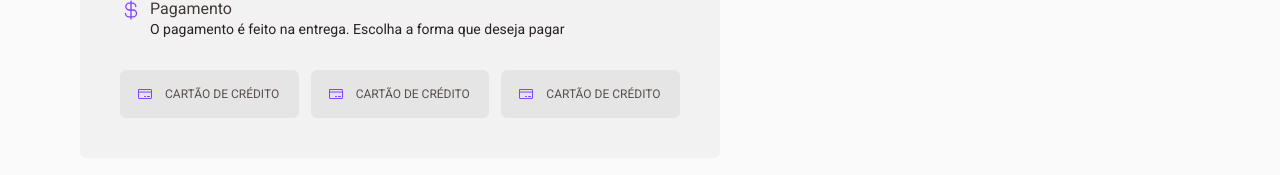
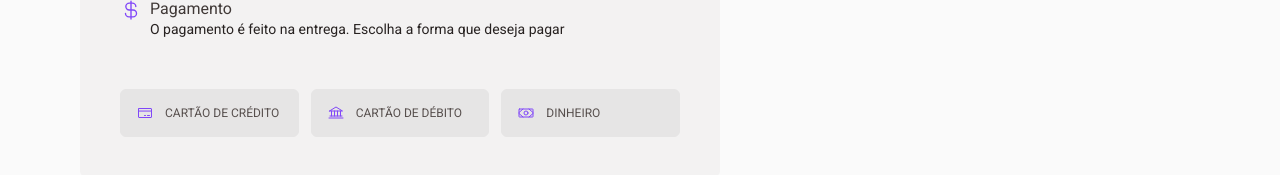
Before and after one commit to coutzera/coffee-delivery, a React (Vite) app: page /completedOrder in a window 1280 px wide. Shown: the part 591-766 px from the top of the page. Built offline with nearby package versions, Linux system fonts and the light colour scheme.

Commit message:
Finalizado o componente de metodo de pagamento

```diff
--- a/src/components/Header/index.tsx
+++ b/src/components/Header/index.tsx
@@ -17,13 +17,13 @@
         </NavLink>
 
         <HeaderButtonsContainer>
-          <HeaderButton variant="purple">
+          <HeaderButton $variant="purple">
             <MapPin size={20} weight="fill" />
             Rio de Janeiro, RJ
           </HeaderButton>
 
           <NavLink to="/completedOrder">
-            <HeaderButton variant="yellow">
+            <HeaderButton $variant="yellow">
               {cartQuantity > 0 && <span>{cartQuantity}</span>}
               <ShoppingCart size={20} weight="fill" />
             </HeaderButton>
--- a/src/components/Header/styles.tsx
+++ b/src/components/Header/styles.tsx
@@ -29,7 +29,7 @@
 `;
 
 interface HeaderButtonProps {
-  variant?: "purple" | "yellow";
+  $variant?: "purple" | "yellow";
 }
 
 export const HeaderButton = styled.button<HeaderButtonProps>`
@@ -69,16 +69,16 @@
     font-weight: 700;
   }
 
-  ${({ variant = "purple", theme }) => `
-    background-color: ${theme.colors[`brand-${variant}-light`]};
-    color: ${theme.colors[`brand-${variant}-dark`]};
+  ${({ $variant = "purple", theme }) => `
+    background-color: ${theme.colors[`brand-${$variant}-light`]};
+    color: ${theme.colors[`brand-${$variant}-dark`]};
 
     span {
-    background-color: ${theme.colors[`brand-${variant}-dark`]};}
+    background-color: ${theme.colors[`brand-${$variant}-dark`]};}
   `}
 
-  ${({ variant = "purple", theme }) =>
-    variant === "purple" &&
+  ${({ $variant = "purple", theme }) =>
+    $variant === "purple" &&
     css`
       svg {
         color: ${theme.colors[`brand-purple`]};
--- a/src/components/Input/index.tsx
+++ b/src/components/Input/index.tsx
@@ -16,7 +16,7 @@
   ({ error, className, rightText, ...props }, ref) => {
     return (
       <InputWrapper className={className}>
-        <InputStyleContainer hasError={!!error}>
+        <InputStyleContainer $hasError={!!error}>
           <InputStyled {...props} ref={ref} />
           {rightText && <RightText>{rightText}</RightText>}
         </InputStyleContainer>
--- a/src/components/Input/styles.ts
+++ b/src/components/Input/styles.ts
@@ -13,7 +13,7 @@
 `;
 
 interface InputStyleContainerProps {
-  hasError: boolean;
+  $hasError: boolean;
 }
 
 export const InputStyleContainer = styled.div<InputStyleContainerProps>`
@@ -35,8 +35,8 @@
     border-color: ${({ theme }) => theme.colors["brand-yellow-dark"]};
   }
 
-  ${({ theme, hasError }) =>
-    hasError &&
+  ${({ theme, $hasError }) =>
+    $hasError &&
     css`
       border-color: ${theme.colors["base-error"]};
     `}
--- a/src/components/Typograph.ts
+++ b/src/components/Typograph.ts
@@ -3,13 +3,13 @@
 interface TitleTextProps {
   color?: "title" | "subtitle" | "text";
   size?: "xl" | "l" | "m" | "s" | "xs";
-  weight?: string | number;
+  $weight?: string | number;
 }
 
 interface RegularTextProps {
   color?: "label" | "subtitle" | "text";
   size?: "l" | "m" | "s";
-  weight?: string | number;
+  $weight?: string | number;
 }
 
 export const TitleText = styled.h1<TitleTextProps>`
@@ -19,7 +19,7 @@
 
   font-family: ${({ theme }) => theme.fonts.title};
   line-height: 1.3;
-  font-weight: ${({ weight }) => weight ?? 800};
+  font-weight: ${({ $weight }) => $weight ?? 800};
 `;
 
 export const RegularText = styled.p<RegularTextProps>`
@@ -29,5 +29,5 @@
 
   font-family: ${({ theme }) => theme.fonts.regular};
   line-height: 1.3;
-  font-weight: ${({ weight }) => weight ?? 400};
+  font-weight: ${({ $weight }) => $weight ?? 400};
 `;
--- a/src/pages/CompletedOrder/components/CompleteOrderForm/PaymentOptions.tsx
+++ b/src/pages/CompletedOrder/components/CompleteOrderForm/PaymentOptions.tsx
@@ -1,12 +1,47 @@
+import { Bank, CreditCard, Money } from "phosphor-react";
 import { PaymentInput } from "../PaymentInput";
 import { PaymentOptionsContainer } from "./styles";
+import { useFormContext } from "react-hook-form";
+import { RegularText } from "../../../../components/Typograph";
+
+// eslint-disable-next-line react-refresh/only-export-components
+export const paymentMethod = {
+  credit: {
+    label: "Cartão de Crédito",
+    icon: <CreditCard size={16} />,
+  },
+  debit: {
+    label: "Cartão de Débito",
+    icon: <Bank size={16} />,
+  },
+  money: {
+    label: "Dinheiro",
+    icon: <Money size={16} />,
+  },
+};
 
 export function PaymentOptions() {
+  const {
+    register,
+    formState: { errors },
+  } = useFormContext();
+
+  const paymentMethodError = errors?.paymentMethod
+    ?.message as unknown as string;
+
   return (
     <PaymentOptionsContainer>
-      <PaymentInput />
-      <PaymentInput />
-      <PaymentInput />
+      {Object.entries(paymentMethod).map(([key, { label, icon }]) => (
+        <PaymentInput
+          key={key}
+          id={key}
+          label={label}
+          icon={icon}
+          value={key}
+          {...register("paymentMethod")} // Registro correto
+        />
+      ))}
+      {paymentMethodError && <RegularText>{paymentMethodError}</RegularText>}
     </PaymentOptionsContainer>
   );
 }
--- a/src/pages/CompletedOrder/components/CompleteOrderForm/styles.ts
+++ b/src/pages/CompletedOrder/components/CompleteOrderForm/styles.ts
@@ -42,4 +42,9 @@
   display: grid;
   grid-template-columns: repeat(3, 1fr);
   gap: 0.75rem;
+
+  > p {
+    grid-column: span 3;
+    color: ${({ theme }) => theme.colors["base-error"]};
+  }
 `;
--- a/src/pages/CompletedOrder/components/PaymentInput/index.tsx
+++ b/src/pages/CompletedOrder/components/PaymentInput/index.tsx
@@ -1,11 +1,30 @@
-import { CreditCard } from "phosphor-react";
-import { PaymentInputContainer } from "./styles";
+import { PaymentInputContainer, ContentContainer } from "./styles";
+import { forwardRef, InputHTMLAttributes, ReactNode } from "react";
 
-export function PaymentInput() {
+type PaymentMethodInputProps = InputHTMLAttributes<HTMLInputElement> & {
+  icon: ReactNode;
+  label: string;
+};
+
+export const PaymentInput = forwardRef<
+  HTMLInputElement,
+  PaymentMethodInputProps
+>(({ id, icon, label, ...props }, ref) => {
   return (
     <PaymentInputContainer>
-      <CreditCard size={16} />
-      Cartão de Crédito
+      <input
+        type="radio"
+        id={id}
+        {...props}
+        name="paymentMethod"
+        ref={ref} // Atribui o ref ao input
+      />
+      <label htmlFor={id}>
+        <ContentContainer>
+          {icon}
+          {label}
+        </ContentContainer>
+      </label>
     </PaymentInputContainer>
   );
-}
+});
--- a/src/pages/CompletedOrder/components/PaymentInput/styles.ts
+++ b/src/pages/CompletedOrder/components/PaymentInput/styles.ts
@@ -1,6 +1,24 @@
-import styled from "styled-components";
+import styled, { css } from "styled-components";
 
 export const PaymentInputContainer = styled.div`
+  input {
+    visibility: hidden;
+    appearance: none;
+  }
+
+  input:checked + label div {
+    ${({ theme }) => css`
+      background: ${theme.colors["brand-purple-light"]};
+      border-color: ${theme.colors["brand-purple"]};
+
+      &:hover {
+        background: ${theme.colors["brand-purple-light"]};
+      }
+    `}
+  }
+`;
+
+export const ContentContainer = styled.div`
   padding: 0 1rem;
 
   background-color: ${({ theme }) => theme.colors["base-button"]};
--- a/src/pages/CompletedOrder/components/SelectedCoffees/ConfirmationSection.tsx
+++ b/src/pages/CompletedOrder/components/SelectedCoffees/ConfirmationSection.tsx
@@ -24,10 +24,10 @@
         <RegularText>R$ {formattedDeliveredPrice}</RegularText>
       </div>
       <div>
-        <RegularText size="l" weight="700" color="subtitle">
+        <RegularText size="l" $weight="700" color="subtitle">
           Total
         </RegularText>
-        <RegularText size="l" weight="700" color="subtitle">
+        <RegularText size="l" $weight="700" color="subtitle">
           R$ {formattedCartTotal}
         </RegularText>
       </div>
--- a/src/pages/CompletedOrder/index.tsx
+++ b/src/pages/CompletedOrder/index.tsx
@@ -4,6 +4,12 @@
 import * as zod from "zod";
 import { zodResolver } from "@hookform/resolvers/zod";
 import { useForm, FormProvider } from "react-hook-form";
+
+enum PaymentMethods {
+  credit = "credit",
+  debit = "debit",
+  money = "money",
+}
 
 const confirmOrderFormValidationSchema = zod.object({
   cep: zod.string().min(1, "Informe o CEP"),
@@ -13,6 +19,11 @@
   district: zod.string().min(1, "Informe o Bairro"),
   city: zod.string().min(1, "Informe a Cidade"),
   uf: zod.string().min(1, "Informe a UF"),
+  paymentMethod: zod.nativeEnum(PaymentMethods, {
+    errorMap: () => {
+      return { message: "Informe o método de pagamento" };
+    },
+  }),
 });
 
 export type OrderData = zod.infer<typeof confirmOrderFormValidationSchema>;
--- a/src/pages/Home/components/CardCoffee/styles.ts
+++ b/src/pages/Home/components/CardCoffee/styles.ts
@@ -51,7 +51,7 @@
 export const Name = styled(TitleText).attrs({
   size: "s",
   color: "subtitle",
-  weight: 700,
+  $weight: 700,
 })`
   margin-bottom: 0.5rem;
 `;
```
